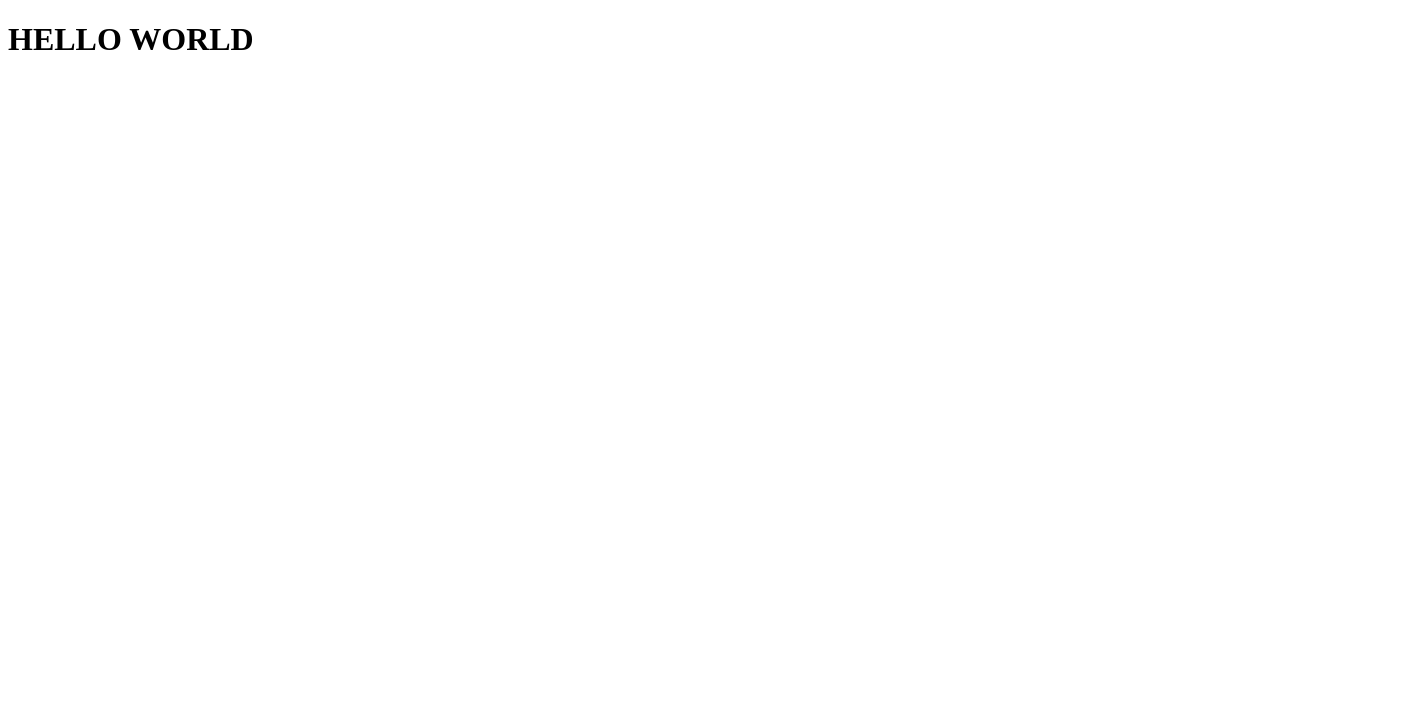
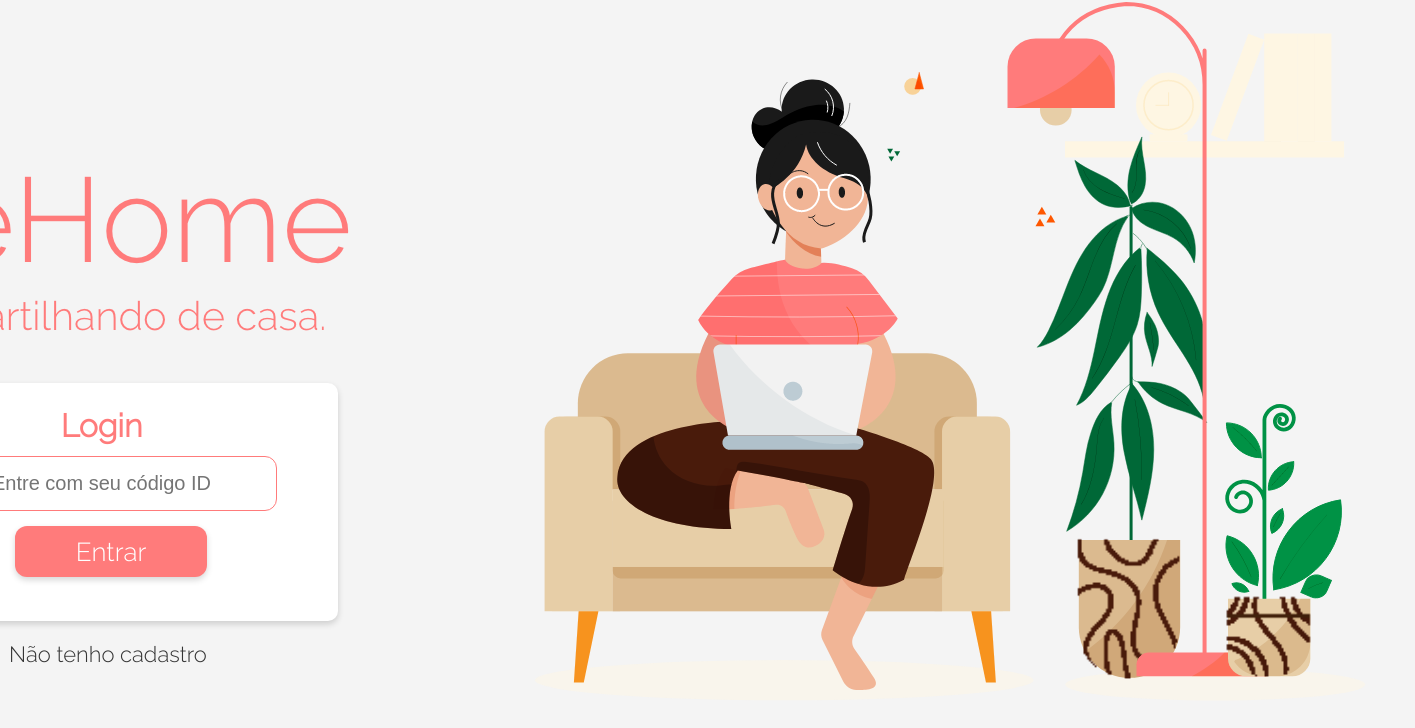
Before and after one commit to luccardoso51/BeHome-Frontend, a React (Create React App) app: page / in a window 1280 px wide. Shown: the top 728 px of the page, 1415 px wide, since content can reach past the window. Built offline with nearby package versions, Linux system fonts and the light colour scheme.

Commit message:
Login page index.js and styles.css

```diff
--- a/src/App.js
+++ b/src/App.js
@@ -1,8 +1,10 @@
 import React from 'react';
+
+import Login from './pages/Login';
 
 function App() {
   return (
-    <h1>HELLO WORLD</h1>
+    <Login />
   );
 }
 
--- a/src/pages/Login/index.js
+++ b/src/pages/Login/index.js
@@ -0,0 +1,33 @@
+import React from 'react';
+
+import styles from './styles.css';
+
+import LogoImg from '../../assets/Logo.png'
+import BeHomeImg from '../../assets/BeHome.png'
+
+export default function Login() {
+    return (
+        <div className="logon-container">
+            <section className="form">
+                <img src={LogoImg} alt=""/>
+
+                <form>
+                    <h1>Login</h1>
+
+                    <input placeholder="Entre com seu código ID"/>
+                    <button type="submit">Entrar</button>
+
+                </form>
+                <section className="register">
+                    <a href="/Register">
+                        Não tenho cadastro
+                    </a>
+                </section>
+
+
+            </section>
+
+            <img src={BeHomeImg} alt="BeHome"/>
+        </div>
+    );
+}
--- a/src/pages/Login/styles.css
+++ b/src/pages/Login/styles.css
@@ -0,0 +1,99 @@
+@import url('https://fonts.googleapis.com/css2?family=Raleway:wght@300&display=swap');
+
+
+body {
+    background-color: #F4F4F4;
+ }
+
+.logon-container {
+    width: 100%;
+    max-width: 1120px;
+    height: 100vh;
+    margin: 0 auto;
+
+    display: flex;
+    align-items: center;
+    justify-content: center;
+}
+
+.logon-container section.form {
+    width: 100%;
+    max-width: 350px;
+    margin-right: 250px;
+}
+
+.logon-container section.form form {
+    width: 473px;
+    height: 238px;
+    margin-top: 40px;
+    background: #FFFFFF 0% 0% no-repeat padding-box;
+    box-shadow: 0px 3px 6px #00000029;
+    border-radius: 10px;
+    opacity: 1;
+
+}
+
+.logon-container section.form form h1 {
+    font-size: 32px;
+    padding-top: 24px;
+    margin-bottom: 12px;
+    color: #FF7B7B;
+    font-family: 'Raleway', sans-serif;
+    text-align: center;
+}
+
+.logon-container section.form form input {
+    width: 351px;
+    height: 55px;
+    color: #838383;
+    border: 1px solid #FF7B7B;
+    border-radius: 12px;
+    box-sizing: border-box;
+    text-align: center;
+    display: flex;
+    margin: auto;
+    font-size: 20px;
+    opacity: 1;
+}
+
+.logon-container section.form form button {
+    cursor: pointer;
+    padding: 0;
+    border: 0;
+    width: 192px;
+    height: 51px;
+    color: #FFFFFF;
+    background: #FF7B7B 0% 0% no-repeat padding-box;
+    box-shadow: 0px 3px 6px #00000029;
+    border-radius: 12px;
+    opacity: 1;
+    display: inline-block;
+    text-align: center;
+    font-size: 26px;
+    font-family: 'Raleway', sans-serif;
+    margin-top: 15px;
+    margin-left: 150px;
+    transition: filter 0.2s;
+}
+
+.logon-container section.form form button:hover {
+    filter: brightness(90%);
+}
+
+.logon-container section.form section.register a {
+
+    width: auto;
+    margin-left: 144px;
+    display: flex;
+    margin-top: 20px;
+    color: #343434;
+    font-size: 22px;
+    font-family: 'Raleway', sans-serif;
+    text-decoration: none;
+    transition: opacity 0.2s;
+    text-align: center;
+}
+
+.logon-container section.form section.register a:hover {
+    opacity: 0.8;
+}
```
Also changed, not shown: src/assets/BeHome.png (added), src/assets/Logo.png (added).
